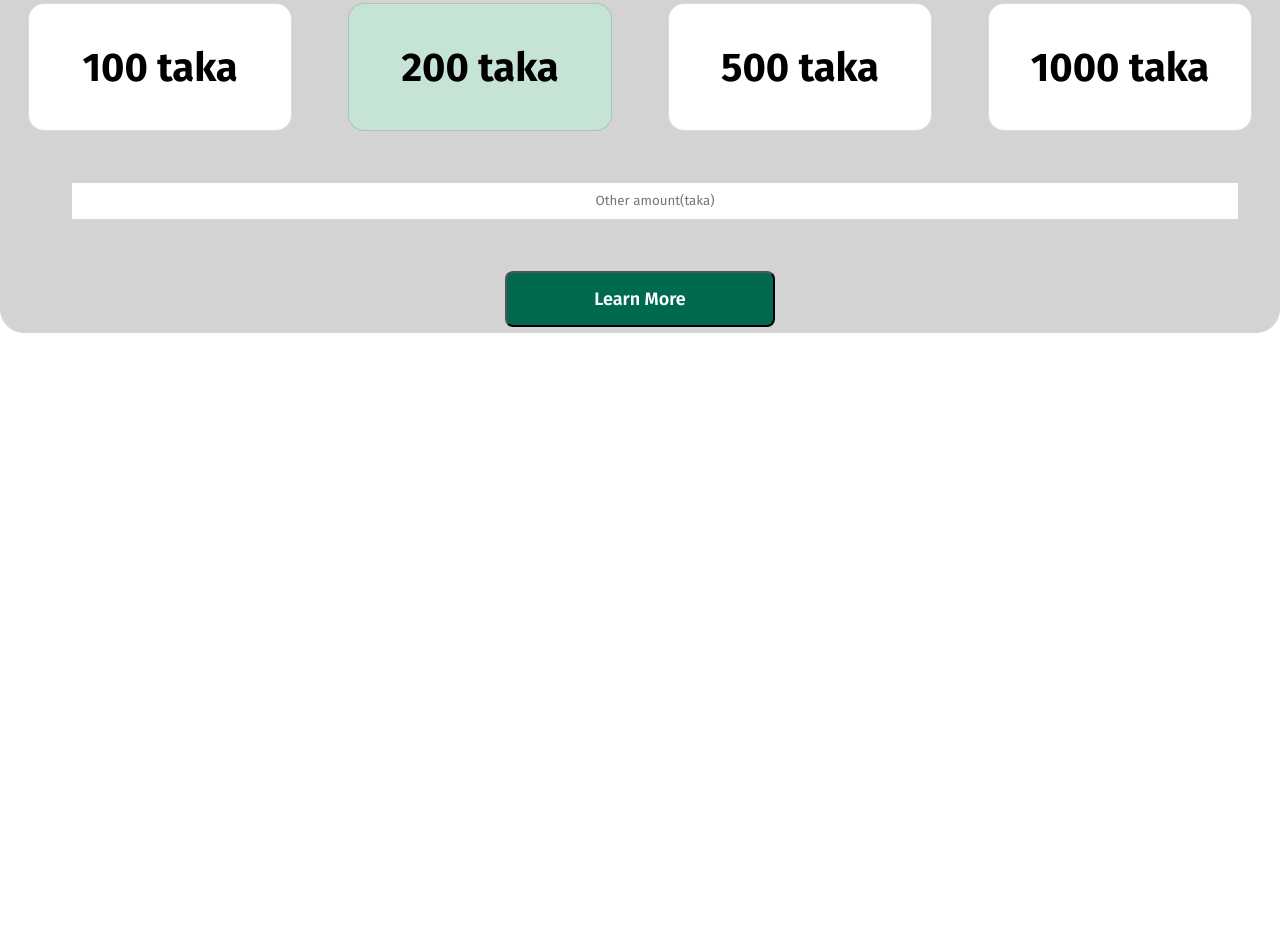
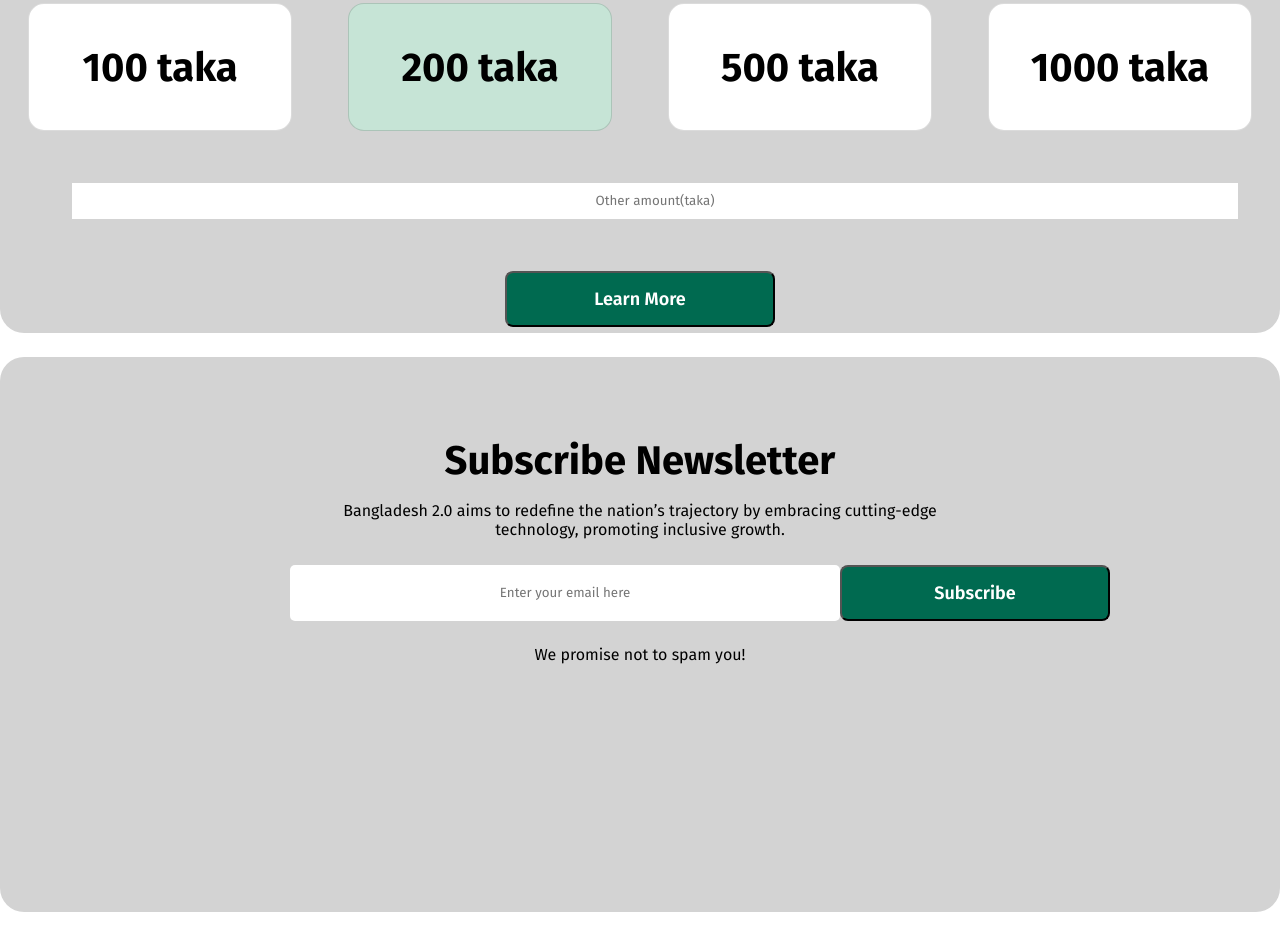
Before and after one commit to khokan77/B11A1--assignment-1, a plain HTML site: page index.html in a window 1280 px wide. Shown: the part 2507-3443 px from the top of the page. Before the commit the page ends 2864 px from the top, so only its background shows below. Drawn offline with Linux system fonts and the light colour scheme.

Commit message:
subscribe added

```diff
--- a/assets/styles/style.css
+++ b/assets/styles/style.css
@@ -43,7 +43,8 @@ button.banner-text  {
   background: rgb(0, 106, 80);
   color: rgb(255, 255, 255);
   font-size: 18px;
-font-weight: 600;
+  font-weight: 600;
+  cursor: pointer;
 }
 
 button.banner-text:hover {
@@ -277,3 +278,66 @@ input[type="text"] {
   border: none;
   text-align: center;
 }
+
+.subscribe {
+  height: 395px;
+  background: lightgray;
+  border-radius: 24px;
+  margin: 24px 0;
+  padding: 80px 100px 80px 100px;
+  justify-items: center;
+}
+
+
+input[type="email"] {
+  width: 100%; /* Input takes full width */
+  padding: 20px 0px;
+  border: none;
+  text-align: center;
+  border-radius: 5px;
+}
+
+
+.subscribe-items{
+  display: flex;
+  flex-direction: row;
+  justify-content: center;
+
+}
+
+.subscribe-input{
+  border: none;
+  width: 550px;
+  height: 55px;
+  margin-top: 16px;
+}
+
+.subscribe-btn{
+  width: 150px;
+  height: 56px;
+  margin-top: 16px;
+}
+
+.subscribe-tittle{
+  width: 622px;
+  height: 48px;
+  font-size: 40px;
+  font-weight: 700;
+  text-align: center;
+}
+
+.subscribe-desc{
+  width: 622px;
+  height: 48px;
+  text-align: center;
+  margin-top: 16px;
+}
+
+.subscribe-spam{
+  width: 622px;
+  height: 19px;
+  font-size: 16px;
+  font-weight: 400;
+  margin: 24px 0px;
+  text-align: center;
+}
--- a/index.html
+++ b/index.html
@@ -99,6 +99,19 @@
                     <button class="banner-text">Learn More</button>
                 </div>
             </section>
+            <div class="subscribe">
+                <h3 class="subscribe-tittle">Subscribe Newsletter</h3>
+                <p class="subscribe-desc"> Bangladesh 2.0 aims to redefine the nation’s trajectory by embracing cutting-edge technology, promoting inclusive growth.</p>
+                <div class="subscribe-items">
+                    <div class="subscribe-input">
+                        <input type="email" placeholder="Enter your email here">
+                    </div>
+                    <div class="subscribe-btn">
+                        <button class="banner-text">Subscribe</button>
+                    </div>
+                </div>
+                <p class="subscribe-spam">We promise not to spam you!</p>
+            </div>
         </div>
     <footer>
     </footer>
```
